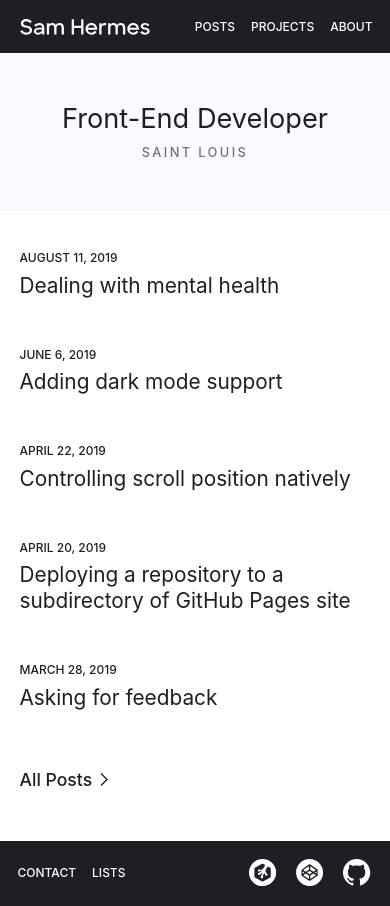
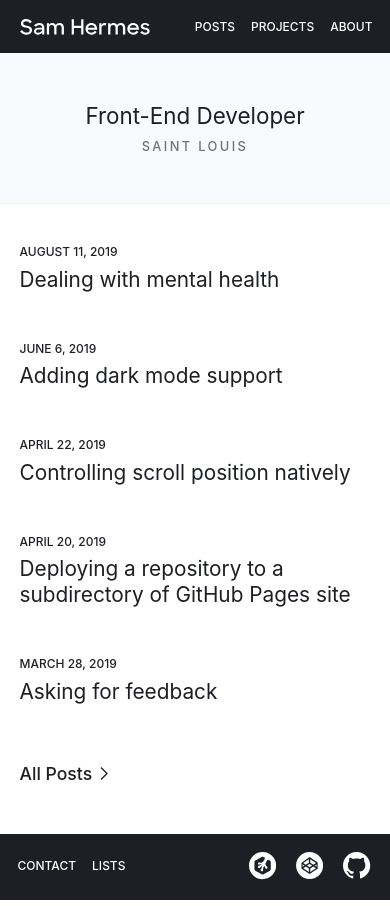
Before and after one commit to samhermes/samhermes.github.io, a Jekyll site: the page built from index.md, in a window 390 px wide. Built offline with Jekyll 4.4.1, drawn with Linux system fonts in a browser that asks for light colours.

Commit message:
Decrease font size on small screens

```diff
--- a/_sass/_home.scss
+++ b/_sass/_home.scss
@@ -22,10 +22,14 @@
         }
 
         p {
-            font-size: 1.7rem;
+            font-size: 1.4rem;
             font-weight: 400;
             margin: 0 0 0.5rem;
             line-height: 1.3;
+
+            @media screen and (min-width: 48em) {
+                font-size: 1.7rem;
+            }
 
             &:last-child {
                 margin-bottom: 0;
```
